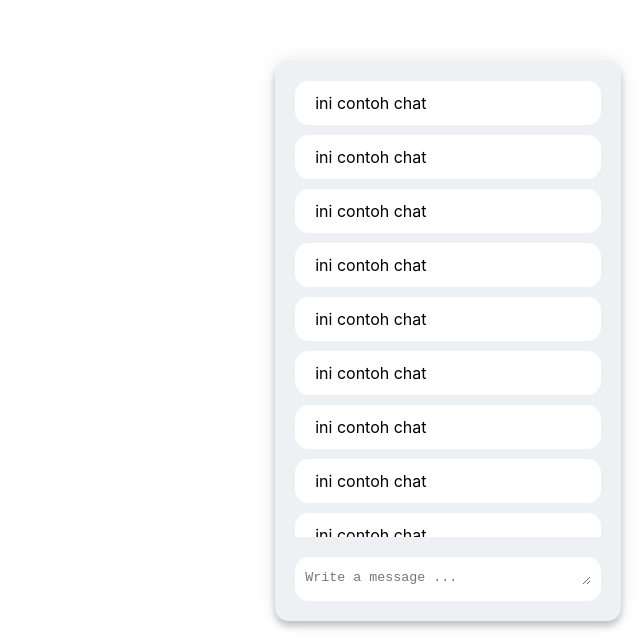
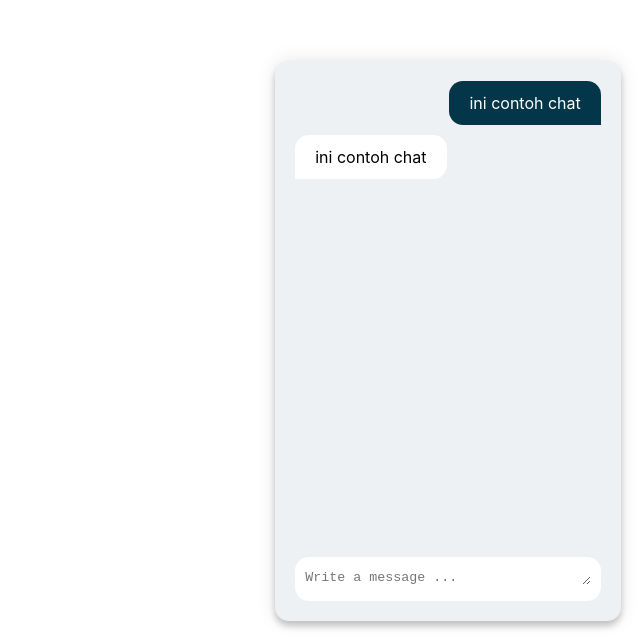
Before and after one commit to madejunes/chatbot-ui-poc, a website built with Vite: page index.html in a window 1280 px wide. Shown: the part 159-800 px from the top of the page, without its empty margins (640-1280 px from the left). Built offline with nearby package versions, Linux system fonts and the light colour scheme.

Commit message:
add style for default and user chat bubble

```diff
--- a/index.html
+++ b/index.html
@@ -11,54 +11,15 @@
       <div class="widget-inner">
         <div class="chat-header-container"></div>
         <div class="widget-chat-container">
-          <div class="message-wrapper">
-            <div class="message">ini contoh chat</div>
+          <div class="message-wrapper me">
+            <div class="message-inner">
+              <div class="message">ini contoh chat</div>
+            </div>
           </div>
           <div class="message-wrapper">
-            <div class="message">ini contoh chat</div>
-          </div>
-
-          <div class="message-wrapper">
-            <div class="message">ini contoh chat</div>
-          </div>
-          <div class="message-wrapper">
-            <div class="message">ini contoh chat</div>
-          </div>
-          <div class="message-wrapper">
-            <div class="message">ini contoh chat</div>
-          </div>
-          <div class="message-wrapper">
-            <div class="message">ini contoh chat</div>
-          </div>
-          <div class="message-wrapper">
-            <div class="message">ini contoh chat</div>
-          </div>
-          <div class="message-wrapper">
-            <div class="message">ini contoh chat</div>
-          </div>
-          <div class="message-wrapper">
-            <div class="message">ini contoh chat</div>
-          </div>
-          <div class="message-wrapper">
-            <div class="message">ini contoh chat</div>
-          </div>
-          <div class="message-wrapper">
-            <div class="message">ini contoh chat</div>
-          </div>
-          <div class="message-wrapper">
-            <div class="message">ini contoh chat</div>
-          </div>
-          <div class="message-wrapper">
-            <div class="message">ini contoh chat</div>
-          </div>
-          <div class="message-wrapper">
-            <div class="message">ini contoh chat</div>
-          </div>
-          <div class="message-wrapper">
-            <div class="message">ini contoh chat</div>
-          </div>
-          <div class="message-wrapper">
-            <div class="message">ini contoh chat</div>
+            <div class="message-inner">
+              <div class="message">ini contoh chat</div>
+            </div>
           </div>
         </div>
         <div class="widget-form">
--- a/style.css
+++ b/style.css
@@ -123,8 +123,23 @@ button:focus-visible {
 .widget-chat-container .message-wrapper {
   margin: 0 20px 10px;
 }
+.widget-chat-container .message-wrapper .message-inner {
+  display: flex;
+}
 .widget-chat-container .message-wrapper .message {
   border-radius: 14px;
   background-color: #fff;
   padding: 10px 20px;
+  border-bottom-left-radius: 0;
+  display: flex;
 }
+.widget-chat-container .message-wrapper.me .message-inner {
+  align-items: flex-end;
+  flex-direction: column;
+}
+.widget-chat-container .message-wrapper.me .message {
+  border-bottom-left-radius: 14px;
+  border-bottom-right-radius: 0;
+  background-color: #033649;
+  color: #fff;
+}
```
